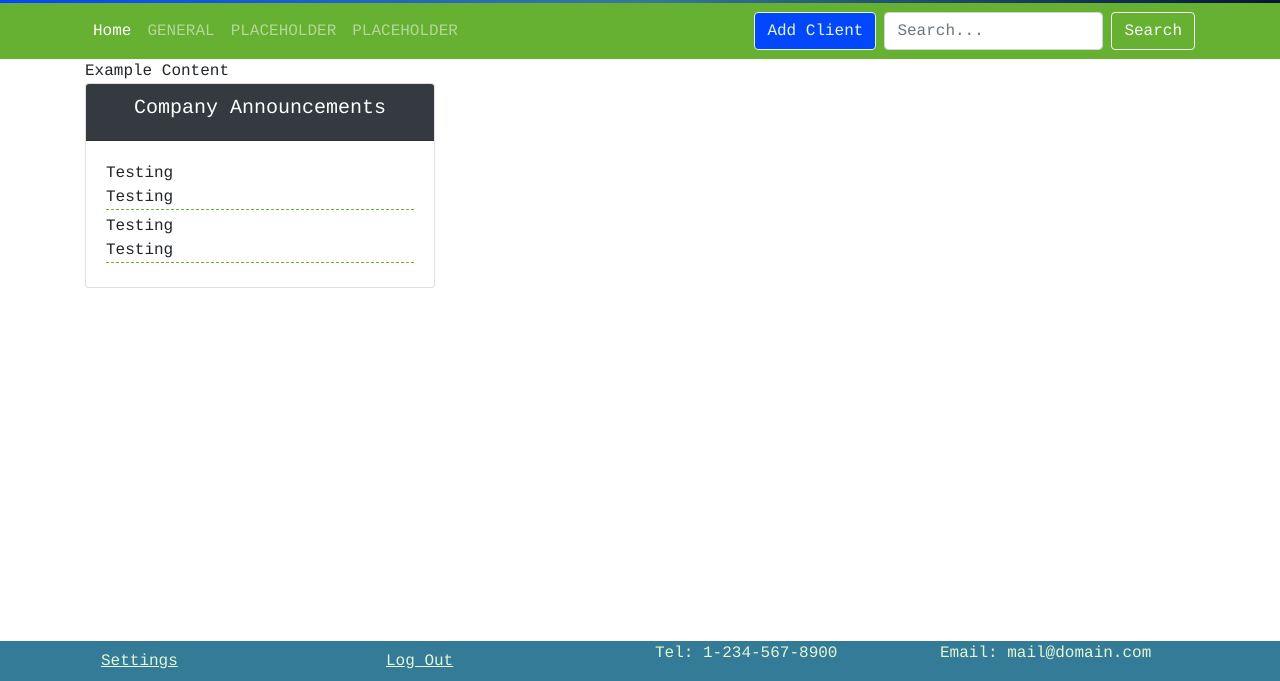
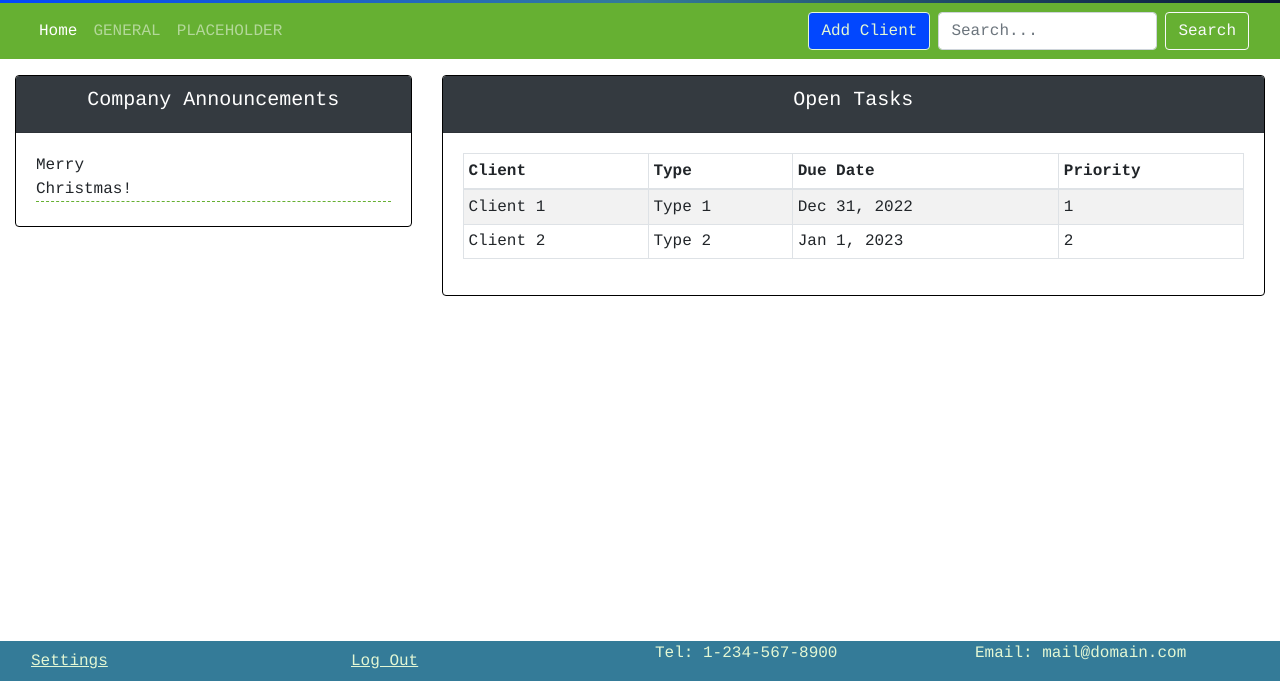
Before and after one commit to ferife/javier_accounting, a website: page index.html in a window 1280 px wide. Shown: the part 119-800 px from the top of the page. Drawn offline with nearby package versions, Linux system fonts and the light colour scheme.

Commit message:
Visuals of index.html

```diff
--- a/css/styles.scss
+++ b/css/styles.scss
@@ -12,6 +12,7 @@ $header-font: Helvetica;
 
 body {
     font-family: $body-font;
+    // font-size: small;
 }
 
 h1, h2, h3 {
@@ -32,11 +33,30 @@ header {
     }
 }
 
+footer {
+    width: 100%;
+    background-color: $color-primary;
+    color: $color-pale;
+    a {
+        color: $color-pale;
+        text-decoration: underline;
+    }
+    p, a {
+        margin-top: auto;
+        margin-bottom: auto;
+    }
+}
+
+
 .jumbotron {
     margin: 0;
     padding: 10px;
     background-image: linear-gradient(to right, $color-secondary, $color-primary, $color-dark);
     color: white;
+}
+
+.card {
+    border-color: black;
 }
 
 .frf-list-item {
@@ -56,16 +76,12 @@ header {
     border-color: $color-pale;
 }
 
-footer {
-    width: 100%;
-    background-color: $color-primary;
-    color: $color-pale;
-    a {
-        color: $color-pale;
-        text-decoration: underline;
-    }
-    p, a {
-        margin-top: auto;
-        margin-bottom: auto;
-    }
+
+.frf-add-client-btn:hover {
+    color: $color-secondary;
+    background-color: white;
 }
+
+.frf-table-bordered th, .frf-table-bordered td {
+    border-color: $color-mid;
+}
--- a/index.html
+++ b/index.html
@@ -20,21 +20,21 @@
 
 <body>
     <header class="jumbotron jumbotron-fluid">
-        <div class="container">
+        <div class="container-fluid">
             <div class="row">
                 <div class="col">
                     <h1>Program Name</h1>
                     <h2>Program Tagline</h2>
                 </div>
                 <div class="col d-flex justify-content-end">
-                    <p>Hello, INSERT USER'S FIRST NAME HERE</p>
+                    <p class="text-right">Hello, INSERT USER'S FIRST NAME HERE</p>
                 </div>
             </div>
         </div>
     </header>
 
-    <nav class="navbar navbar-expand-sm navbar-dark sticky-top">
-        <div class="container">
+    <nav class="navbar navbar-expand-md navbar-dark sticky-top">
+        <div class="container-fluid">
             <button class="navbar-toggler ml-auto" type="button" data-toggle="collapse" data-target="#accountingNavbar">
                 <span class="navbar-toggler-icon"></span>
             </button>
@@ -42,7 +42,6 @@
                 <ul class="navbar-nav mr-auto">
                     <li class="nav-item active"><a class="nav-link" href="#">Home</a></li>
                     <li class="nav-item"><a class="nav-link" href="general.html">GENERAL</a></li>
-                    <li class="nav-item"><a class="nav-link" href="#">PLACEHOLDER</a></li>
                     <li class="nav-item"><a class="nav-link" href="#">PLACEHOLDER</a></li>
                 </ul>
                 <form class="form-inline my-2 my-lg-0">
@@ -55,41 +54,71 @@
     </nav>
 
 
+<!-- TODO: Adjust space that each thing takes up in the container based on the 5 main viewport sizes -->
+
+    <div class="container-fluid my-3">
+        <div class="row">
 
 
-    <div class="container">
-        <div class="row align-items-center">
-            <div class="col">
-                Example Content
-            </div>
-        </div>
-    </div>
-
-    <div class="container">
-        <div class="row align-items-center">
-            <div class="col col-md-4">
+            <div class="col-12 col-md-4 mb-3">
+                <!-- TODO: Add functionality to Company Announcements table -->
                 <div class="card">
-                    <div class="card-header text-white bg-dark"><h5 class="text-center">Company Announcements</h5></div>
+                    <div class="card-header text-white bg-dark">
+                        <h5 class="text-center">Company Announcements</h5>
+                    </div>
                     <div class="card-body">
                         <ul class="list-unstyled mb-0">
-                            <li class="mb-1 frf-list-item">Testing<br/>Testing</li>
-                            <li class="mb-1 frf-list-item">Testing<br/>Testing</li>
+                            <li class="mb-1 frf-list-item"> Merry <br /> Christmas! </li>
                         </ul>
+                    </div>
+                </div>
+            </div>
+
+            <!-- TODO: Add functionality to Open Tasks table -->
+            <div class="col mb-3">
+                <div class="card">
+                    <div class="card-header bg-dark text-white">
+                        <h5 class="text-center">Open Tasks</h5>
+                    </div>
+                    <div class="card-body">
+                        <table class="table table-bordered table-sm table-striped">
+                            <thead>
+                                <tr>
+                                    <th scope="col">Client</th>
+                                    <th scope="col">Type</th>
+                                    <th scope="col">Due Date</th>
+                                    <th scope="col">Priority</th>
+                                </tr>
+                            </thead>
+                            <tbody>
+                                <tr>
+                                    <td>Client 1</td>
+                                    <td>Type 1</td>
+                                    <td>Dec 31, 2022</td>
+                                    <td>1</td>
+                                </tr>
+                                <tr>
+                                    <td>Client 2</td>
+                                    <td>Type 2</td>
+                                    <td>Jan 1, 2023</td>
+                                    <td>2</td>
+                                </tr>
+                            </tbody>
+                        </table>
                     </div>
                 </div>
             </div>
 
         </div>
     </div>
-    <!-- TODO: Add functionality to Company Announcements table -->
-    <!-- TODO: Open Tasks table (Columns: Type, Client, Due Date) -->
-    <!-- TODO: Notes sent between users (allow sending to other specific users or to all users) -->
+
+
 
 
 
 
     <footer class="fixed-bottom">
-        <div class="container">
+        <div class="container-fluid">
             <div class="row">
                 <div class="col">
                     <a class="nav-link" href="#">Settings</a>
@@ -98,7 +127,7 @@
                     <a class="nav-link" href="#">Log Out</a>
                 </div>
                 <div class="col">
-                    <p>Tel: 1-234-567-8900</p>
+                    <p class="fw-bolder">Tel: 1-234-567-8900</p>
                 </div>
                 <div class="col">
                     <p>Email: mail@domain.com</p>
```
Also changed, not shown: general.html (+8 -7 lines), css/styles.css, 1 other file.
